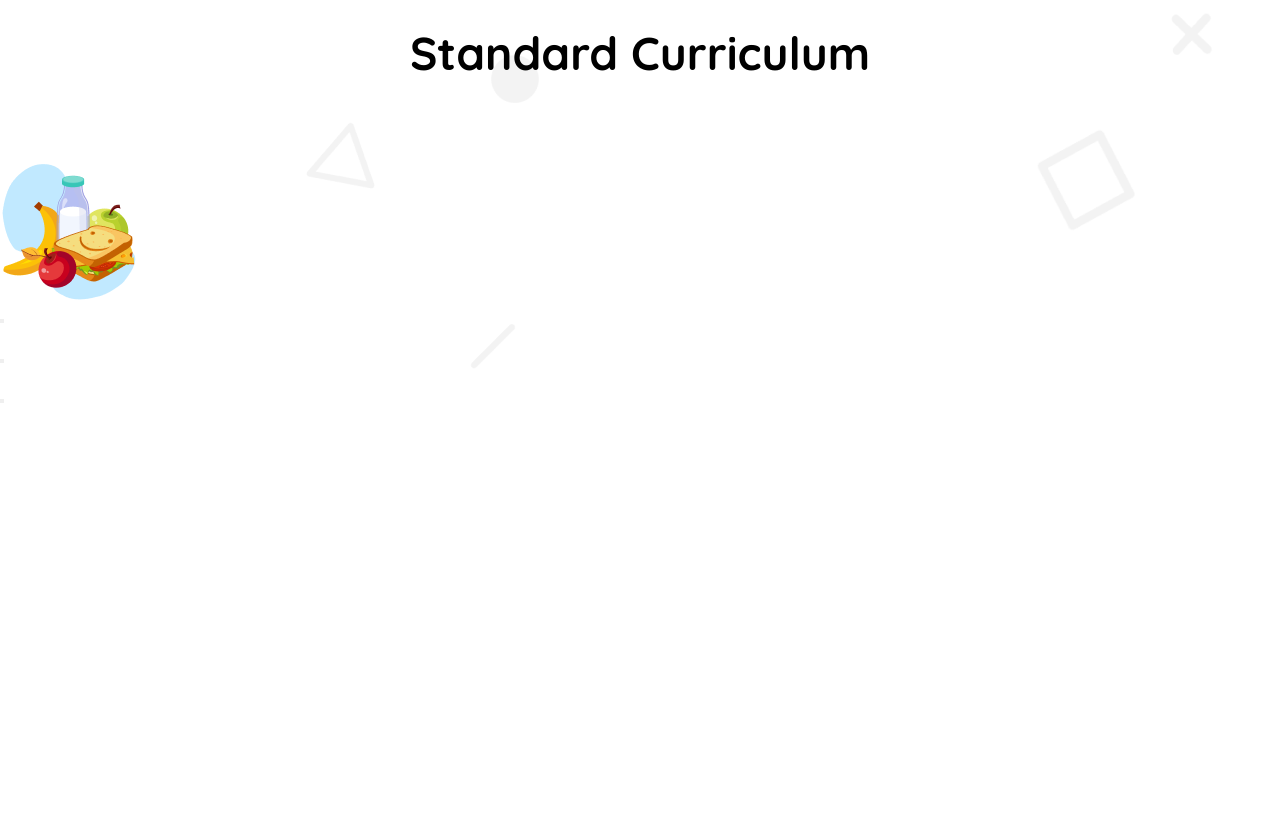
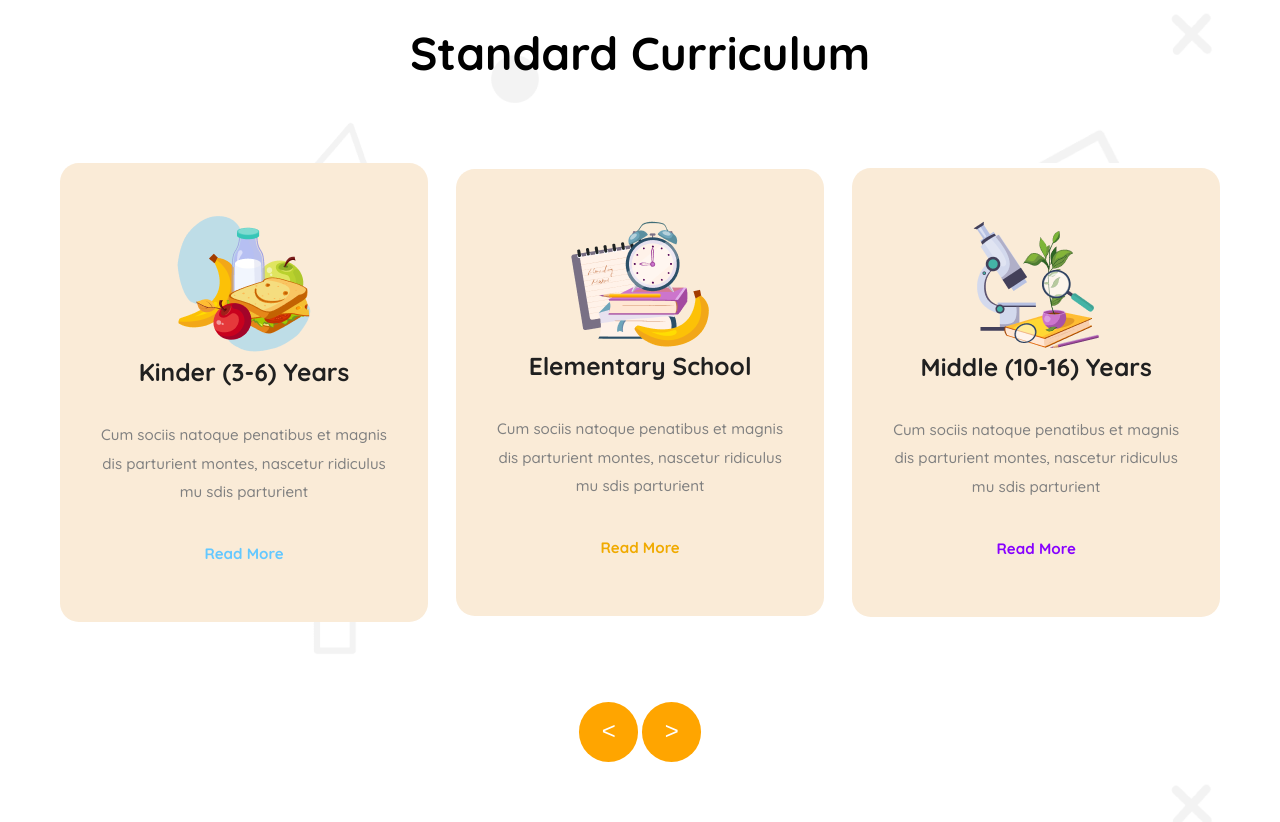
Before and after one commit to Moshiur-Rahman-01/E-Assignment-2, a plain HTML site: page index.html in a window 1280 px wide. Shown: the part 716-1538 px from the top of the page. Before the commit the page ends 1121 px from the top, so only its background shows below. Drawn offline with Linux system fonts and the light colour scheme.

Commit message:
added card section

```diff
--- a/index.html
+++ b/index.html
@@ -44,25 +44,35 @@
     <main>
         <section class="section-1">
             <h1 class="title">Standard Curriculum</h1>
-            <div class="common-card">
-                <div class="card-1">
+            <div class="card-container">
+                <div class="card">
                     <img src="assets/kinder.png" alt="">
-                    <h3></h3>
-                    <p></p>
-                    <button></button>
+                    <h3>Kinder (3-6) Years</h3>
+                    <p>Cum sociis natoque penatibus et magnis
+                        dis parturient montes, nascetur ridiculus
+                        mu sdis parturient</p>
+                        <a id="a" href="">Read More</a>
                 </div>
-                <div class="card-2">
-                    <img src="" alt="">
-                    <h3></h3>
-                    <p></p>
-                    <button></button>
+                <div class="card">
+                    <img src="assets/elementary.png" alt="">
+                    <h3>Elementary School</h3>
+                    <p>Cum sociis natoque penatibus et magnis
+                        dis parturient montes, nascetur ridiculus
+                        mu sdis parturient</p>
+                        <a id="b" href="">Read More</a>
                 </div>
-                <div class="card-3">
-                    <img src="" alt="">
-                    <h3></h3>
-                    <p></p>
-                    <button></button>
+                <div class="card">
+                    <img src="assets/middle.png" alt="">
+                    <h3>Middle (10-16) Years</h3>
+                    <p>Cum sociis natoque penatibus et magnis
+                        dis parturient montes, nascetur ridiculus
+                        mu sdis parturient</p>
+                        <a id="c" href="">Read More</a>
                 </div>
+            </div>
+            <div class="arrow-btn">
+                <button>&lt;</button>
+                <button>&gt;</button>
             </div>
         </section>
     </main>
--- a/style.css
+++ b/style.css
@@ -30,12 +30,16 @@
 /* common styles end */
 
 /* nav style start */
+header{
+    background: white;
+}
 .nav-container{
     max-width: 1160px;
-    margin: 20px auto;
+    margin: 0px auto;
     display: flex;
     justify-content: space-between;
     align-items: center;
+    padding: 20px 0px;
 }
 .part-1{
     display: flex;
@@ -112,6 +116,68 @@
     font-weight: 700;
     line-height: 57.5px;
 }
+.card-container{
+    max-width: 1160px;
+    margin: 0 auto;
+    display: flex;
+    justify-content: space-between;
+    align-items: center;
+    gap: 28.29px;
+    background: white;
+    margin-bottom: 80px;
+}
+.card-container > .card{
+    max-width: 367.8px;
+    padding: 52.82px 40.67px 53.76px 40.88px;
+    text-align: center;
+    border-radius: 18.86px;
+    background-color: antiquewhite;
+
+}
+.card>h3{
+    font-size: 1.5325rem;
+    font-weight: 700;
+    line-height: 30.7px;
+    color: #202020;
+    margin-bottom: 33.48px;
+}
+.card>p{
+    font-weight: 500;
+    font-size: 15.09px;
+    line-height: 28.3px;
+    color: #808080;
+    margin-bottom: 33.95px;
+}
+.card>a{
+    font-size: 15.09px;
+    font-weight: 700;
+    line-height: 28.3px;
+    text-decoration: none;
+}
+#a{
+    color: #64C8FF;
+}
+#b{
+    color: #F0AA00;
+}
+#c{
+    color: #8700FF;
+}
+.arrow-btn{
+    text-align: center;
+
+}
+.arrow-btn>button{
+    font-size: 1.5rem;
+    line-height: 24px;
+    color: white;
+    padding: 17px 22.13px 19px 22.5px;
+    background-color: orange;
+    border-radius: 30px;
+    border: none;
+    margin-bottom: 60px;
+    /* font-weight: bold; */
+}
 /* section-1 style end */
 
 
```
